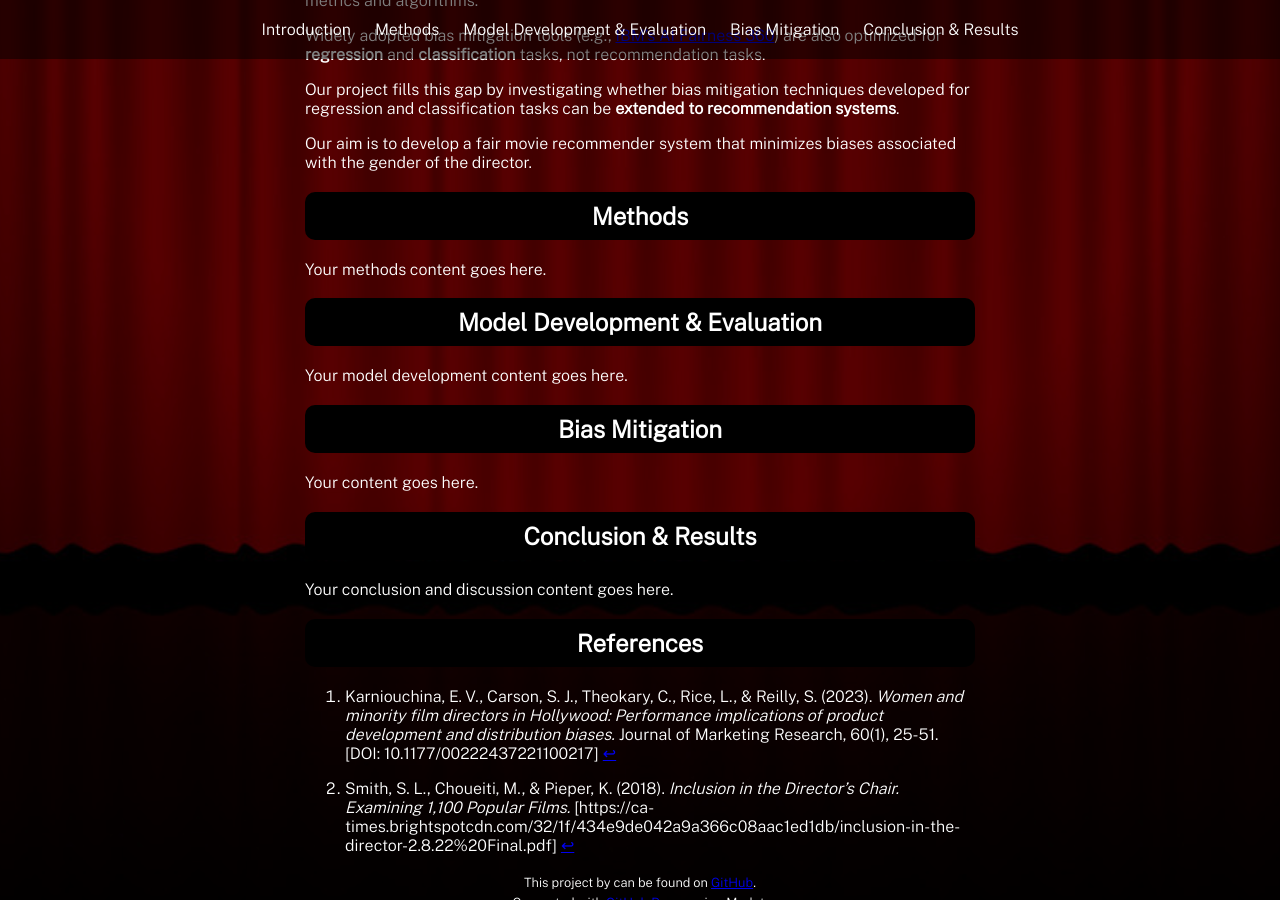
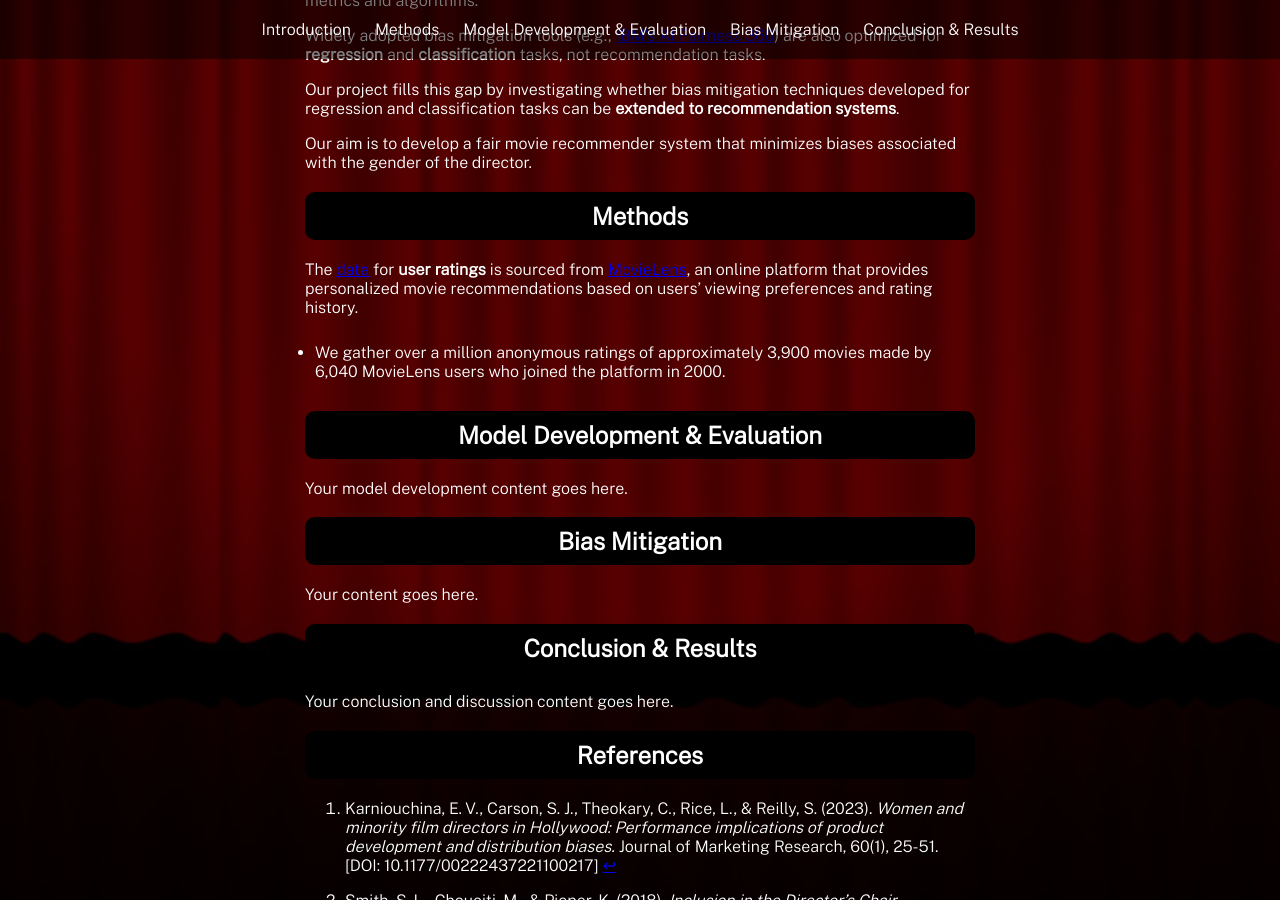
Before and after one commit to michael-garciaperez/DSC180A-Methodology-5, a Jekyll site: the page built from index.md, in a window 1280 px wide and 900 px high, scrolled down 1274 px. Built offline with Jekyll 4.4.1, drawn with Linux system fonts in a browser that asks for light colours.

Commit message:
Update index.md

```diff
--- a/index.md
+++ b/index.md
@@ -25,7 +25,8 @@ Our aim is to develop a fair movie recommender system that minimizes biases asso
 
 ## Methods
 
-Your methods content goes here.
+The [data](https://grouplens.org/datasets/movielens/1m/) for **user ratings** is sourced from [MovieLens](https://movielens.org/), an online platform that provides personalized movie recommendations based on users' viewing preferences and rating history.
+  - We gather over a million anonymous ratings of approximately 3,900 movies made by 6,040 MovieLens users who joined the platform in 2000.
 
 ## Model Development & Evaluation
 
```
